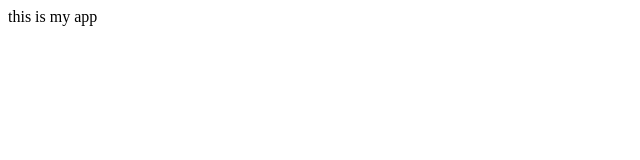
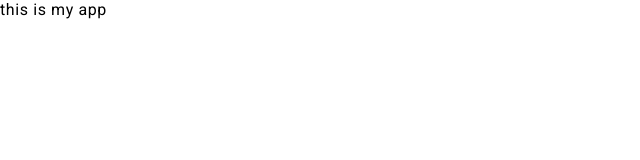
Before and after one commit to yanalalmer/tvmaze-powerpuff-girls, a React (Create React App) app: page / in a window 1280 px wide. Shown: the top 160 px of the page, without its empty margins (0-640 px from the left). Built offline with nearby package versions, Linux system fonts and the light colour scheme.

Commit message:
added fonts and global styling

```diff
--- a/src/App.js
+++ b/src/App.js
@@ -1,10 +1,26 @@
-import React from 'react'
+import React from "react";
+// tools
+import { Helmet } from 'react-helmet'
+import { ThemeProvider } from "styled-components";
+// styles
+import { GlobalStyles } from "./styles/globalStyles";
+import { lightTheme, darkTheme } from './styles/theme'
 
 function App() {
+  const currentTheme = 'light' ? lightTheme : darkTheme
   return (
-    <div className="App">
-      this is my app
-    </div>
+    <>
+      <ThemeProvider theme={currentTheme}>
+        <GlobalStyles />
+          <Helmet>
+              <title>The Powerpuff Girls</title>
+              <link rel="preconnect" href="https://fonts.googleapis.com" />
+              <link rel="preconnect" href="https://fonts.gstatic.com" crossorigin />
+              <link href="https://fonts.googleapis.com/css2?family=Roboto:ital,wght@0,100;0,300;0,400;0,500;0,700;0,900;1,100;1,300;1,400;1,500;1,700;1,900&display=swap" rel="stylesheet" />
+          </Helmet>
+          this is my app
+      </ThemeProvider>
+    </>
   );
 }
 
--- /dev/null
+++ b/src/styles/globalStyles.js
@@ -0,0 +1,41 @@
+import { createGlobalStyle } from "styled-components";
+
+export const GlobalStyles = createGlobalStyle`
+    * {
+        margin: 0;
+        padding: 0;
+    }
+    *, *::before, *::after {
+        box-sizing: border-box;
+    }
+    html {
+        font-size: 16px;
+    }
+    body, h1, h2, h3, h4, h5, h6, p, ol, ul {
+        font-weight: normal;
+        overflow-x: hidden;
+    }
+    ol, ul {
+        list-style: none;
+    }
+
+    img {
+        max-width: 100%;
+        height: auto;
+    }
+    body {
+        background: ${({ theme }) => theme.bg};
+        color: ${({ theme }) => theme.text};
+        font-family: 'Roboto', sans-serif;
+        letter-spacing: .6px;
+    }
+    a {
+        color: inherit;
+        text-decoration: none;
+    }
+    button {
+        color: inherit;
+        text-decoration: none;
+        font-family: inherit;
+    }
+`;
--- /dev/null
+++ b/src/styles/theme.js
@@ -0,0 +1,21 @@
+export const lightTheme = {
+    text: '#000',
+    textSecondary: '#F571B5',
+    bg: '#fff',
+    bg2: '#000',
+    boxshadow: `0 1px 1px rgba(0,0,0,0.15),
+    0 2px 2px rgba(0,0,0,0.15),
+    0 4px 4px rgba(0,0,0,0.15),
+    0 6px 6px rgba(0,0,0,0.15)`
+};
+
+export const darkTheme = {
+    text: '#fff',
+    textSecondary: '#F571B5',
+    bg: '#000',
+    bg2: '#fff',
+    boxshadow: `0 1px 1px rgba(255,255,255,0.15),
+    0 2px 2px rgba(255,255,255,0.15),
+    0 4px 4px rgba(255,255,255,0.15),
+    0 6px 6px rgba(255,255,255,0.15)`
+};
--- /dev/null
+++ b/src/styles/variables.js
@@ -0,0 +1,26 @@
+// variables
+export const variable = {
+    headerHeight: "65px",
+    smSpacing: `8px`,
+    mdSpacing: `16px`,
+    lgSpacing: `32px`,
+    xlSpacing: `48px`,
+    xxlSpacing: `64px`,
+    borderRadius: `20px`,
+};
+// spaces
+export const space = {
+    xxl: "1460px",
+    xl: "1200px",
+    lg: "1024px",
+    md: "768px",
+    sm: "600px",
+};
+// BREAKPOINTS
+export const breakpoint = {
+    xxl: `(max-width: ${space.xxl})`,
+    xl: `(max-width: ${space.xl})`,
+    lg: `(max-width: ${space.lg})`,
+    md: `(max-width: ${space.md})`,
+    sm: `(max-width: ${space.sm})`,
+};
```
